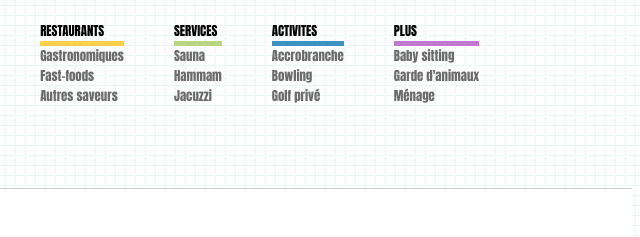
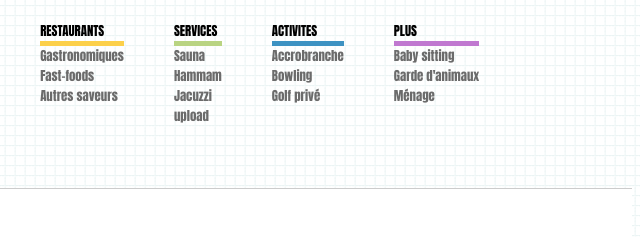
Before and after one commit to julie-planque/github, a plain HTML site: page index.html in a window 1280 px wide. Shown: the top 237 px of the page, 640-1280 px from the left. Drawn offline with Linux system fonts and the light colour scheme.

Commit message:
[750] add Upload btn

```diff
--- a/index.html
+++ b/index.html
@@ -40,6 +40,7 @@
 					<li><a href="" title="sauna">Sauna</a></li>
 					<li><a href="" title="hamman">Hammam</a></li>
 					<li><a href="" title="jacuzzi">Jacuzzi</a></li>
+					<li><a href="" title="jacuzzi">upload</a></li>
 				</ul>
 			</div>
 
```
